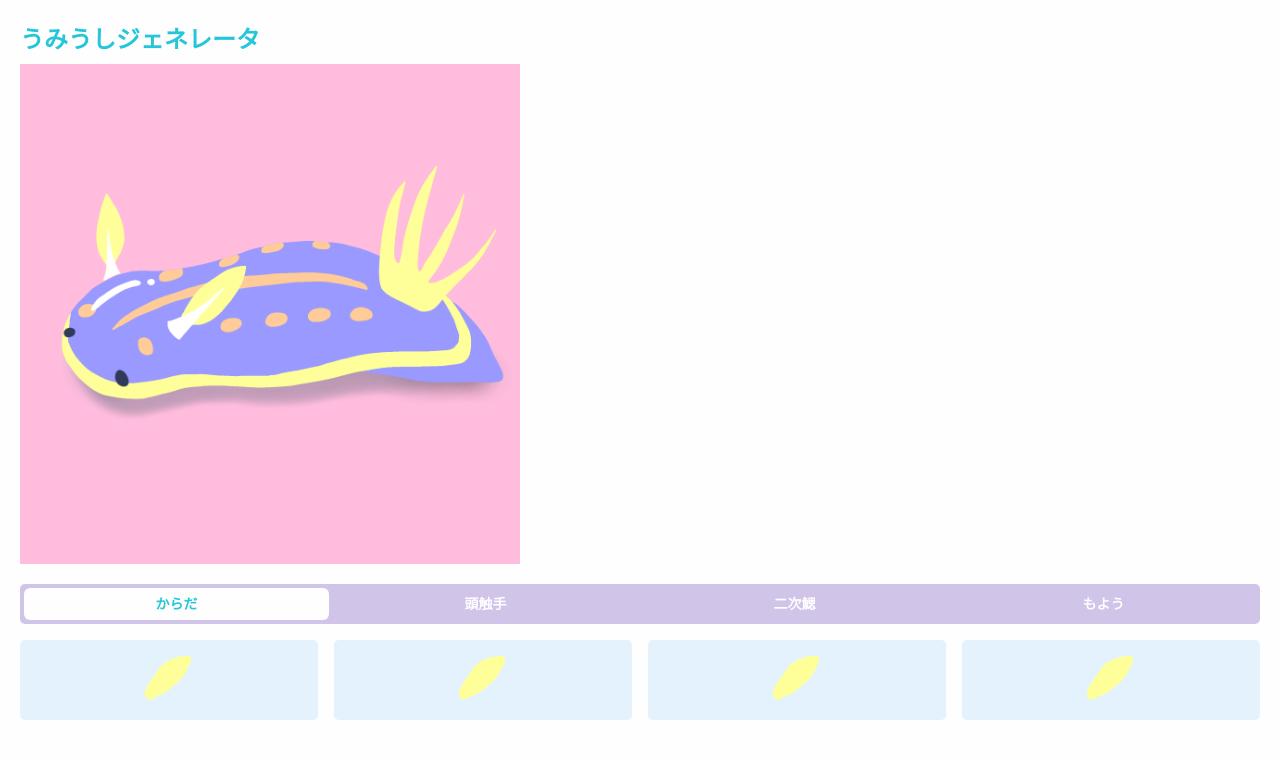
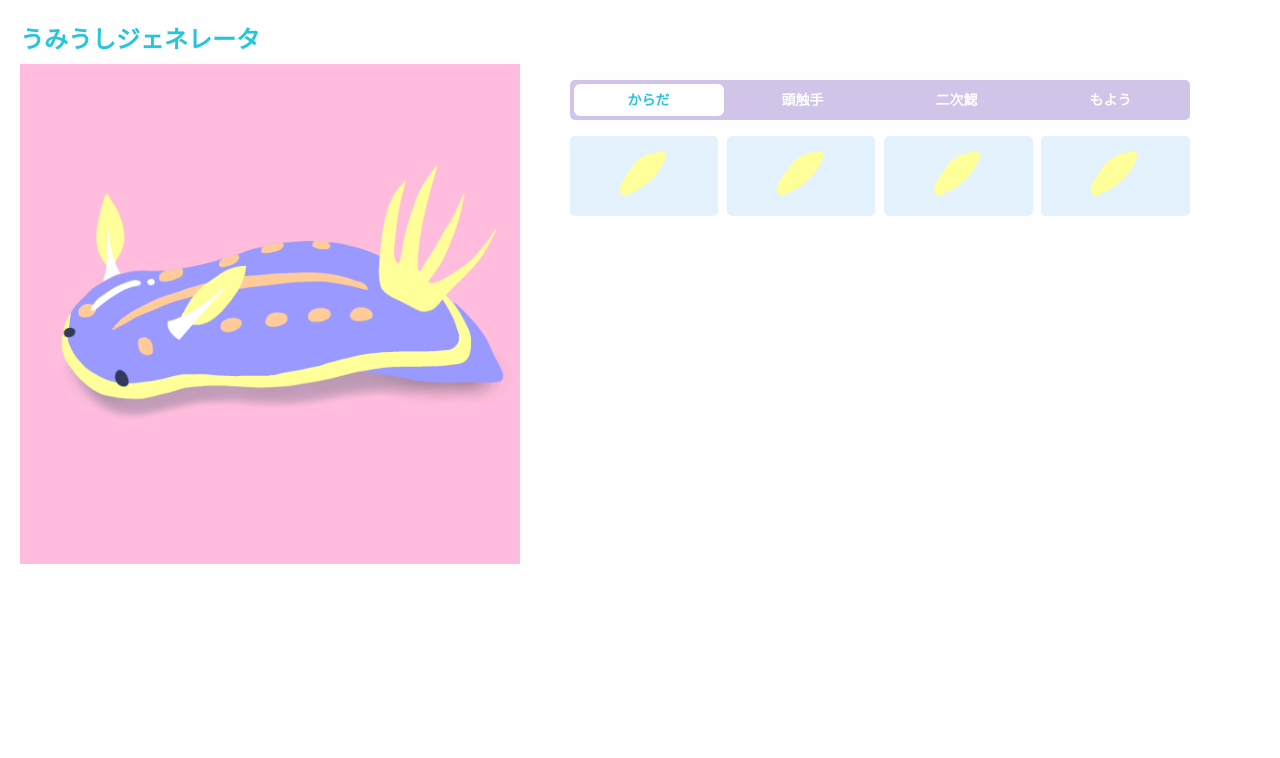
Before and after one commit to koconuts/sea-slug-generator, a Vue app: page / in a window 1280 px wide. Shown: the top 758 px of the page. Built offline with nearby package versions, Linux system fonts and the light colour scheme; a web font is replaced by a local one.

Commit message:
pc 画面の時はセレクタを右側に表示

```diff
--- a/public/styles.css
+++ b/public/styles.css
@@ -27,6 +27,11 @@ ul {
   padding: 20px;
   font-size: 2.4rem;
   font-weight: bold;
+}
+
+.body {
+  display: flex;
+  flex-direction: column;
 }
 
 .main-img {
@@ -96,6 +101,14 @@ ul {
     text-align: left;
     padding-left: 0px;
   }
+  .body {
+    display: flex;
+    flex-direction: row;
+  }
+  .right-container {
+    width: 50%;
+    margin: 0 4%;
+  }
   .main-img {
     max-width: 500px;
   }
--- a/src/App.vue
+++ b/src/App.vue
@@ -3,9 +3,13 @@
     <header class="header">
       <h1 class="title">うみうしジェネレータ</h1>
     </header>
+    <div class="body">
+      <div class="left-container">
         <div class="container">
           <img class="main-img" src="./assets/images/slug_1.png">
         </div>
+      </div>
+      <div class="right-container">
         <div class="container">
           <ul class="selector part-selector">
             <!-- 選択状態 -->
@@ -43,6 +47,8 @@
           </ul>
         </div>
       </div>
+    </div>
+  </div>
 </template>
 
 <script>
```
Lines whose indentation alone changed are shown as unchanged.
